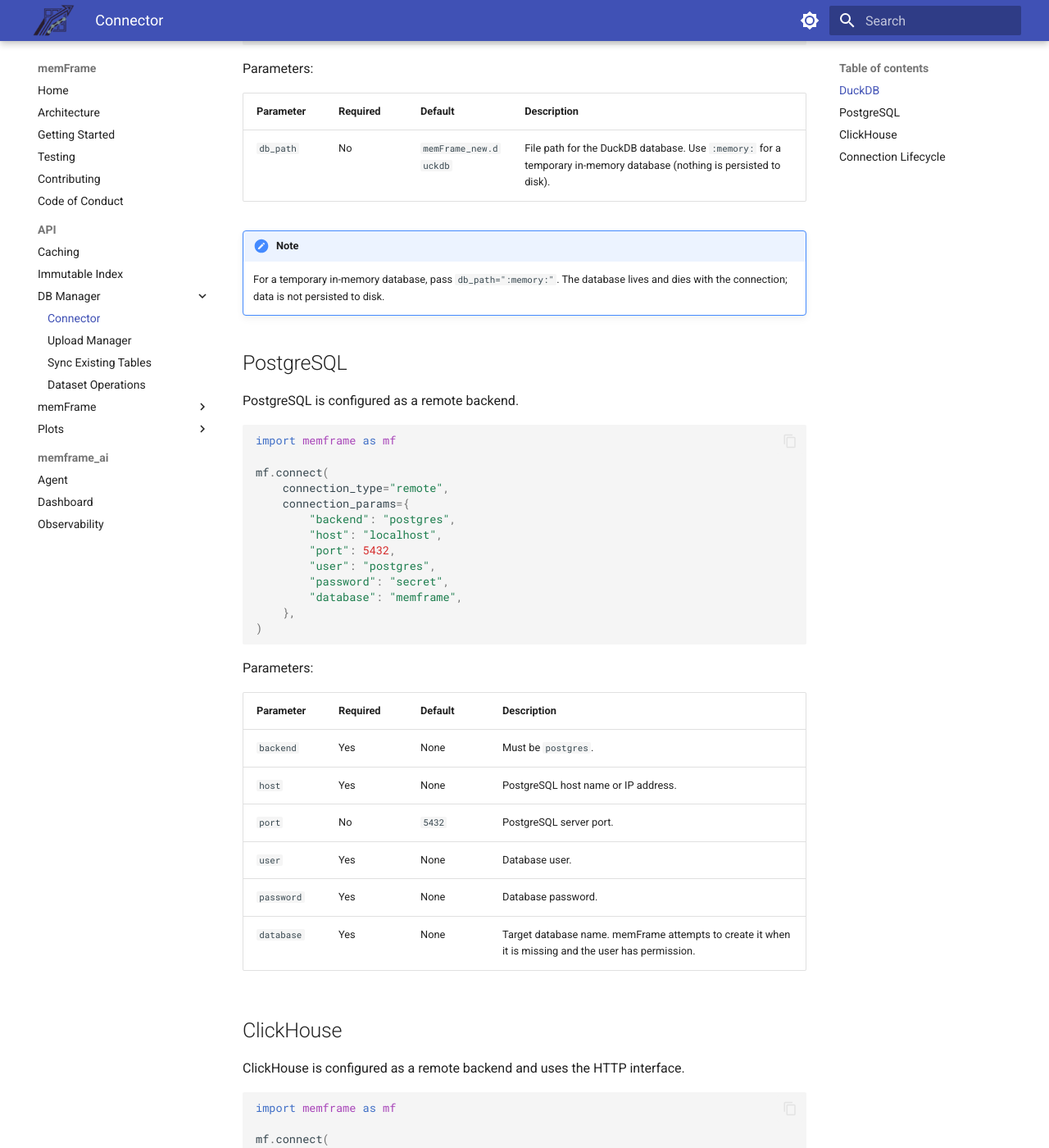
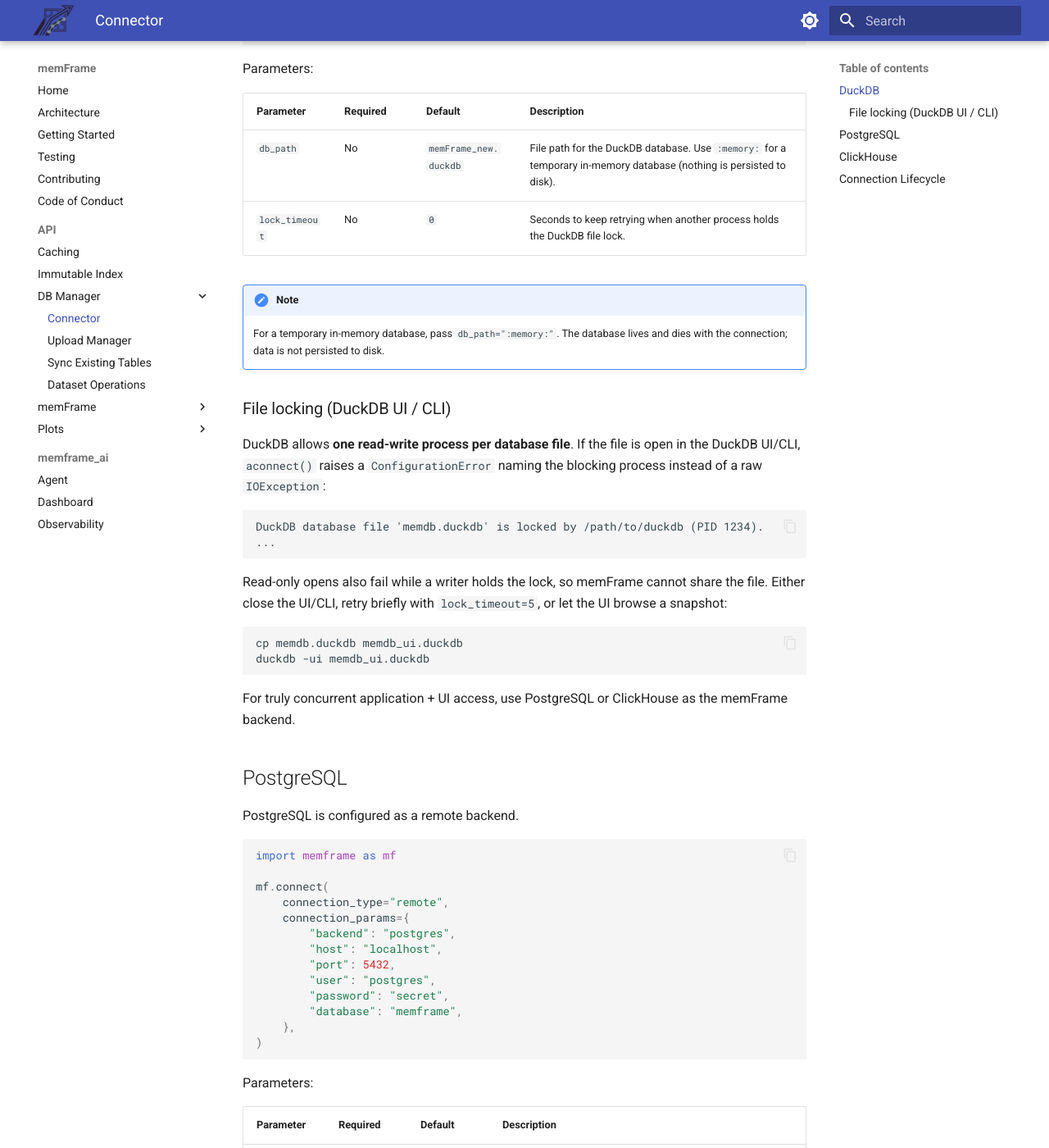
Before and after one commit to Debojit95/memFrame, an MkDocs documentation site: the page built from docs/api/connector.md, in a window 1280 px wide and 1400 px high, scrolled down 907 px. Shown: the whole window at 82% size. Built offline with MkDocs 1.6.1 and Material for MkDocs 9.7.7, drawn with Linux system fonts in a browser that asks for light colours.

Commit message:
[docs] document DuckDB file locking and lock_timeout
Explain the single-writer rule, the actionable lock error, snapshot-copy
workflow for the DuckDB UI, and the server-backend recommendation for
concurrent access.

````diff
--- a/docs/api/connector.md
+++ b/docs/api/connector.md
@@ -44,10 +44,34 @@
 | Parameter | Required | Default | Description |
 | --- | --- | --- | --- |
 | `db_path` | No | `memFrame_new.duckdb` | File path for the DuckDB database. Use `:memory:` for a temporary in-memory database (nothing is persisted to disk). |
+| `lock_timeout` | No | `0` | Seconds to keep retrying when another process holds the DuckDB file lock. |
 
 !!! note
     For a temporary in-memory database, pass `db_path=":memory:"`. The database
     lives and dies with the connection; data is not persisted to disk.
+
+### File locking (DuckDB UI / CLI)
+
+DuckDB allows **one read-write process per database file**. If the file is
+open in the DuckDB UI/CLI, `aconnect()` raises a `ConfigurationError` naming
+the blocking process instead of a raw `IOException`:
+
+```text
+DuckDB database file 'memdb.duckdb' is locked by /path/to/duckdb (PID 1234).
+...
+```
+
+Read-only opens also fail while a writer holds the lock, so memFrame cannot
+share the file. Either close the UI/CLI, retry briefly with
+`lock_timeout=5`, or let the UI browse a snapshot:
+
+```bash
+cp memdb.duckdb memdb_ui.duckdb
+duckdb -ui memdb_ui.duckdb
+```
+
+For truly concurrent application + UI access, use PostgreSQL or ClickHouse
+as the memFrame backend.
 
 ## PostgreSQL
 
````
